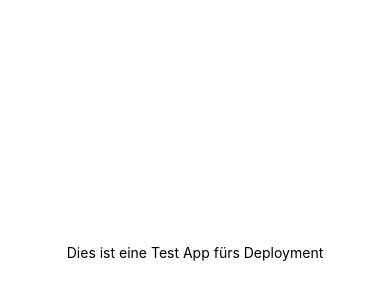
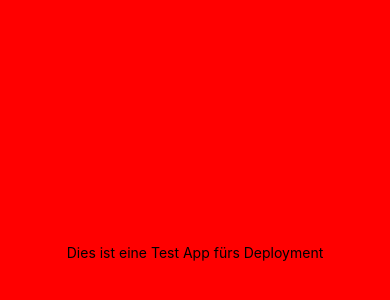
Before and after one commit to m-m-mic/mobile-anwendungen-deployment, a React Native app: screen / in a window 390 px wide. Shown: the part 170-470 px from the top of the page. Built offline with nearby package versions, Linux system fonts and the light colour scheme.

Commit message:
changed background color to red

```diff
--- a/App.js
+++ b/App.js
@@ -13,7 +13,7 @@ export default function App() {
 const styles = StyleSheet.create({
   container: {
     flex: 1,
-    backgroundColor: '#fff',
+    backgroundColor: '#ff0000',
     alignItems: 'center',
     justifyContent: 'center',
   },
```
